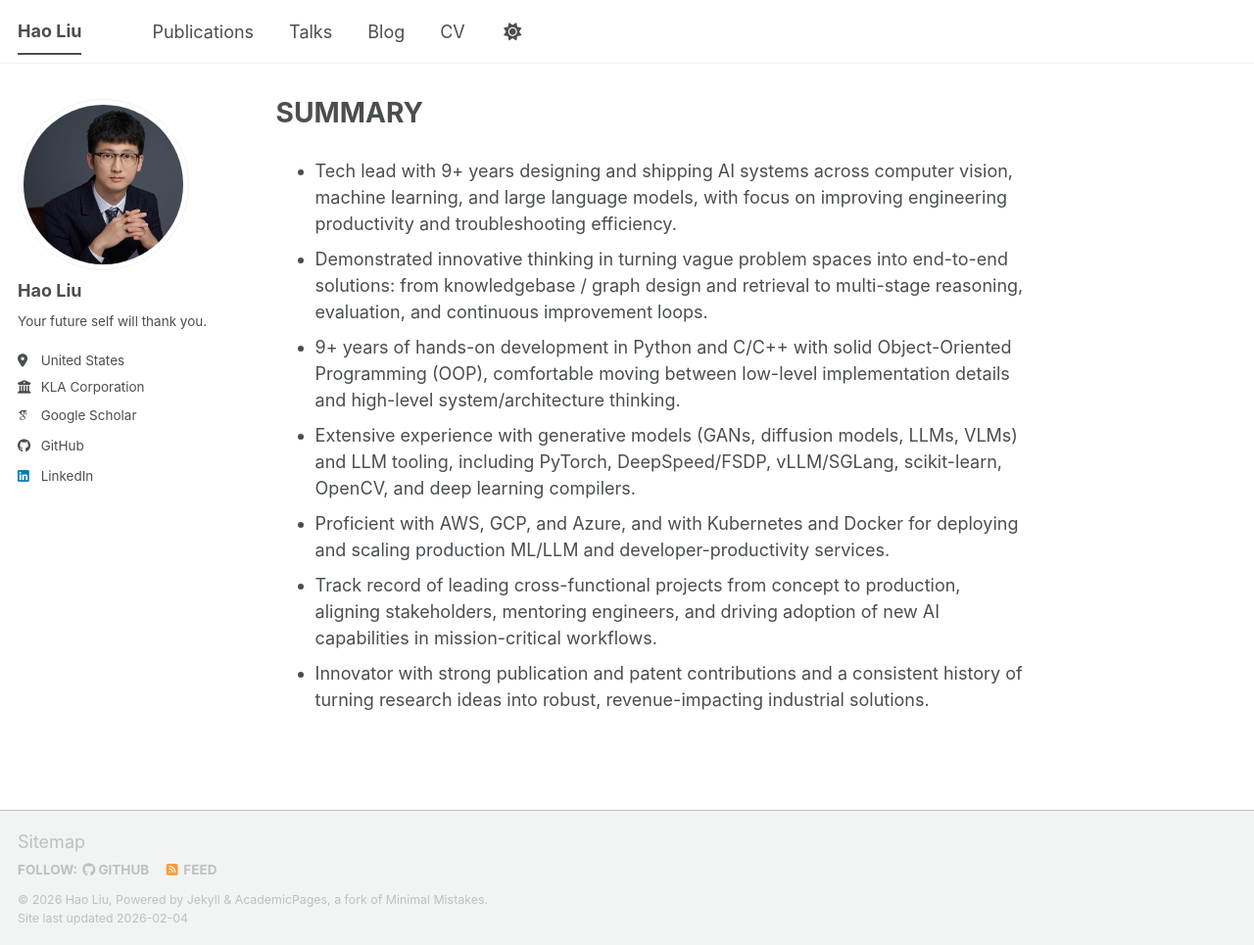
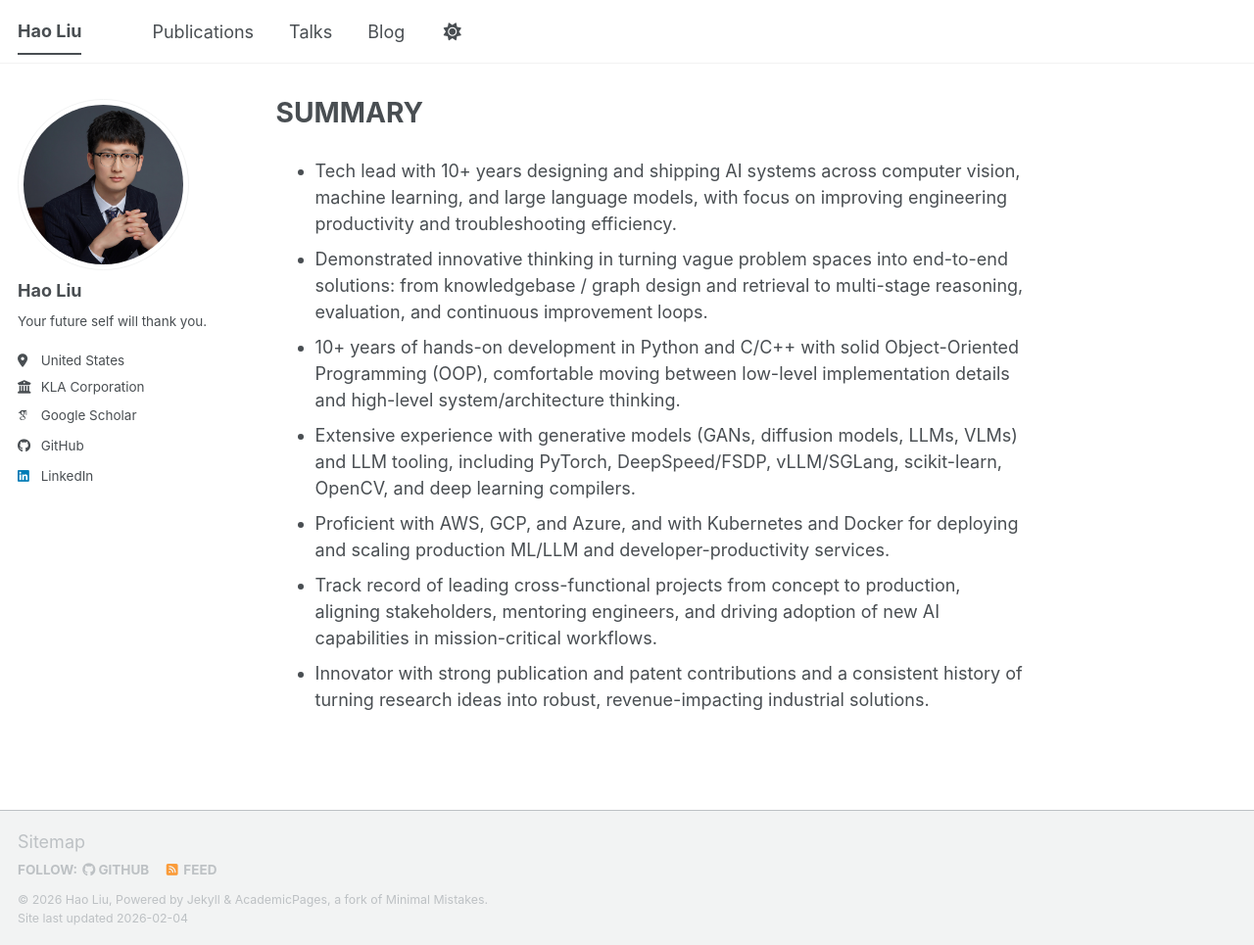
Before and after one commit to hao-lh/hao-lh.github.io, a Jekyll site: the page built from _pages/about.md, in a window 1280 px wide and 965 px high. Shown: the whole window at 98% size. Built offline with Jekyll 4.4.1, drawn with Linux system fonts in a browser that asks for light colours; some web fonts are replaced; a script bundle is joined from its source files by our own code; library files that are not in the unit come from our copies.

Commit message:
Update: about/cv page

```diff
--- a/_data/navigation.yml
+++ b/_data/navigation.yml
@@ -25,6 +25,7 @@ main:
 
   - title: "CV"
     url: /resume.pdf
+    dev_only: true
 
   # - title: "Guide"
   #   url: /markdown/
--- a/_includes/masthead.html
+++ b/_includes/masthead.html
@@ -9,6 +9,11 @@
             <a href="{{ base_path }}/">{{ site.title }}</a>
           </li>
           {% for link in site.data.navigation.main %}
+            <!-- Guard Block for navigation/CV tab -->
+            <!-- Hao, 02/03/26 -->
+            {% if link.dev_only and jekyll.environment == 'production' %}
+              {% continue %}
+            {% endif %}
             {% if link.url contains 'http' %}
               {% assign domain = '' %}
             {% else %}
--- a/_pages/about.md
+++ b/_pages/about.md
@@ -7,9 +7,9 @@ redirect_from:
   - /about.html
 ---
 
-* Tech lead with 9+ years designing and shipping AI systems across computer vision, machine learning, and large language models, with focus on improving engineering productivity and troubleshooting efficiency.
+* Tech lead with 10+ years designing and shipping AI systems across computer vision, machine learning, and large language models, with focus on improving engineering productivity and troubleshooting efficiency.
 * Demonstrated innovative thinking in turning vague problem spaces into end-to-end solutions: from knowledgebase / graph design and retrieval to multi-stage reasoning, evaluation, and continuous improvement loops.
-* 9+ years of hands-on development in Python and C/C++ with solid Object-Oriented Programming (OOP), comfortable moving between low-level implementation details and high-level system/architecture thinking.
+* 10+ years of hands-on development in Python and C/C++ with solid Object-Oriented Programming (OOP), comfortable moving between low-level implementation details and high-level system/architecture thinking.
 * Extensive experience with generative models (GANs, diffusion models, LLMs, VLMs) and LLM tooling, including PyTorch, DeepSpeed/FSDP, vLLM/SGLang, scikit-learn, OpenCV, and deep learning compilers.
 * Proficient with AWS, GCP, and Azure, and with Kubernetes and Docker for deploying and scaling production ML/LLM and developer-productivity services.
 * Track record of leading cross-functional projects from concept to production, aligning stakeholders, mentoring engineers, and driving adoption of new AI capabilities in mission-critical workflows.
```
